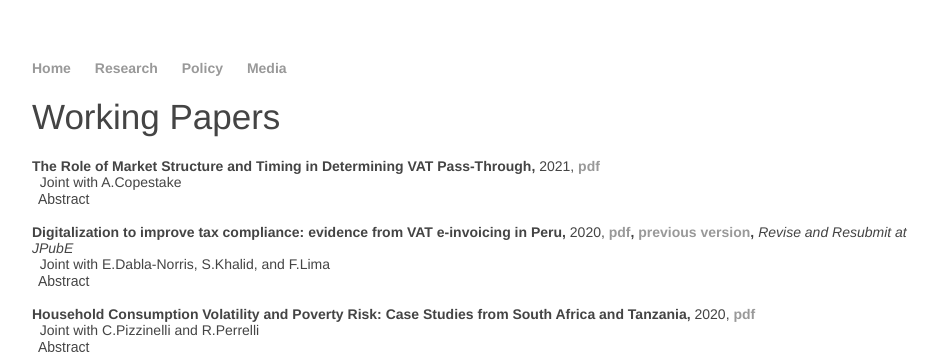
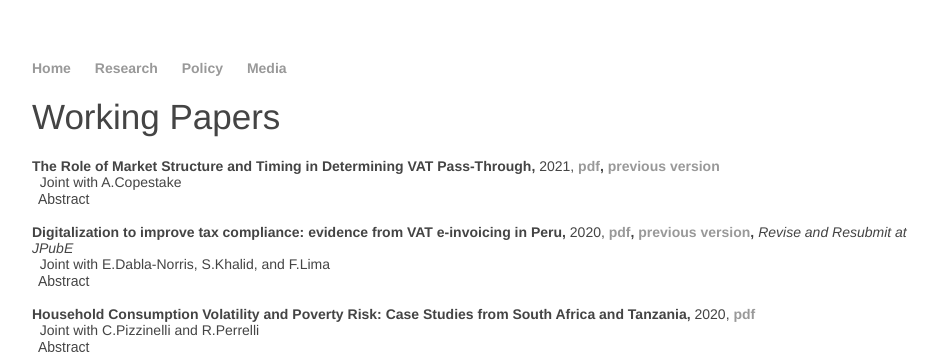
Before and after one commit to matthieubellon/matthieubellon.github.io, a Jekyll site: the page built from research/index.html, in a window 1280 px wide. Shown: the top 354 px of the page, without its empty margins (160-1097 px from the left). Built offline with Jekyll 4.4.1, drawn with Linux system fonts in a browser that asks for light colours.

Commit message:
Update index.html

```diff
--- a/research/index.html
+++ b/research/index.html
@@ -7,7 +7,8 @@
 
 <br><strong>The Role of Market Structure and Timing in Determining VAT Pass-Through,</strong> 2021,
 <strong>
-<a href="/docs/Heterogeneous_VAT_Pass_Through.pdf">pdf</a>
+<a href="/docs/Heterogeneous_VAT_Pass_Through.pdf">pdf</a>,
+<a href="https://www.imf.org/~/media/Files/Publications/WP/2019/wpiea2019231-print-pdf.ashx">previous version</a>
 </strong>
 <br>&nbsp; Joint with A.Copestake <br>
 <button type="button" class="collapsible">Abstract</button>
@@ -18,7 +19,7 @@
 
 <br><strong>Digitalization to improve tax compliance: evidence from VAT e-invoicing in Peru,</strong> 2020, <strong>
 <a href="/docs/Peru_einvoicing.pdf">pdf</a>,
-<a href="https://www.imf.org/~/media/Files/Publications/WP/2019/wpiea2019231-print-pdf.ashx">previous version</a>, </strong>
+<a href="https://www.imf.org/-/media/Files/Publications/WP/2021/English/wpiea2021061-print-pdf.ashx">previous version</a>, </strong>
 <em> Revise and Resubmit at JPubE</em>
 <br>&nbsp; Joint with E.Dabla-Norris, S.Khalid, and F.Lima <br>
 <button type="button" class="collapsible">Abstract</button>
```
